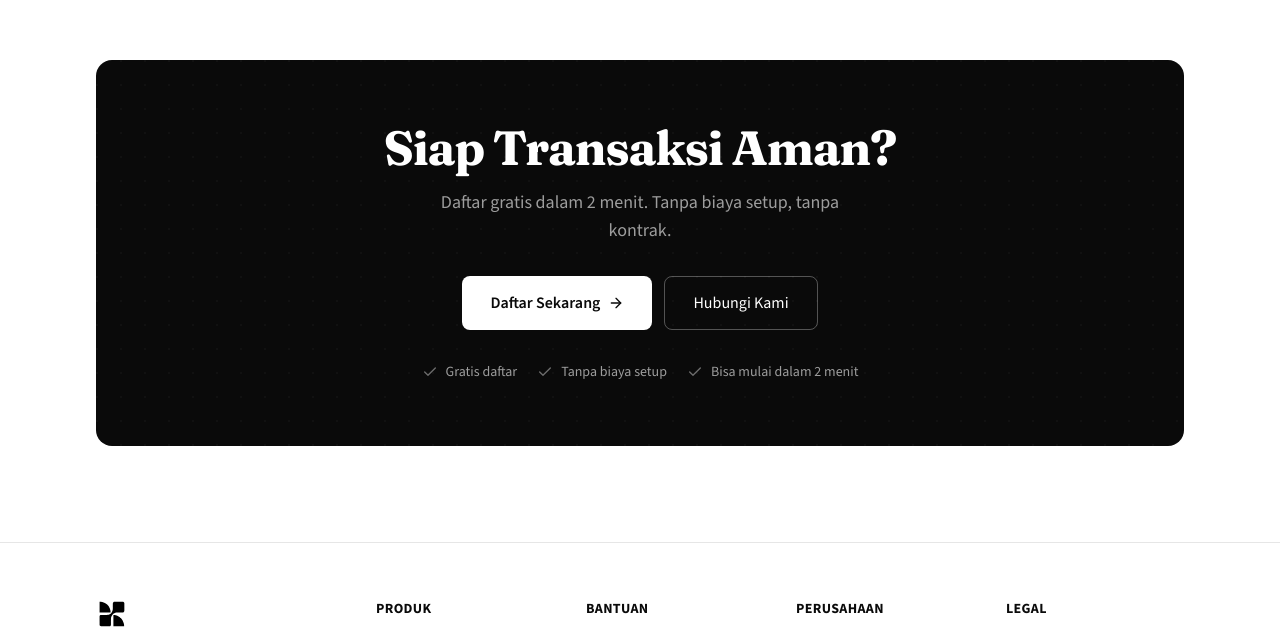
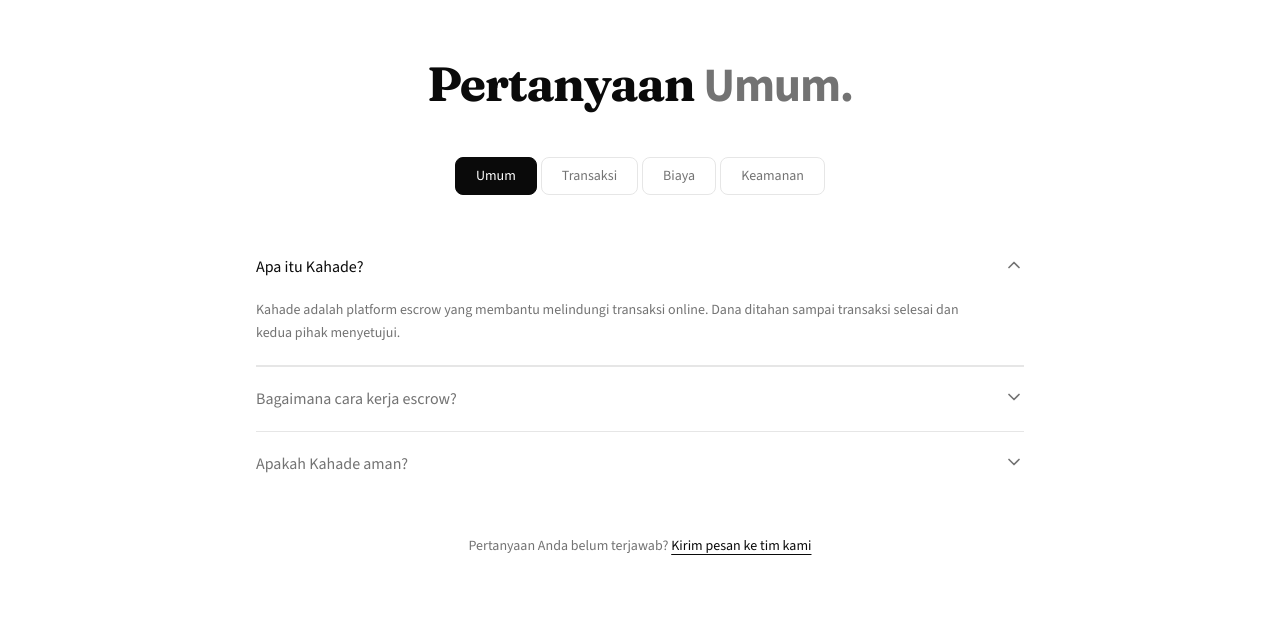
Before and after one commit to kahade-id/landing, a Next.js app: page / in a window 1280 px wide. Shown: the part 6321-6960 px from the top of the page. Built offline with nearby package versions, Linux system fonts and the light colour scheme.

Commit message:
Update page.tsx

```diff
--- a/app/page.tsx
+++ b/app/page.tsx
@@ -7,21 +7,9 @@
   HowItWorksSection,
   ComplianceSection,
   TestimonialsSection,
+  FAQSection,
   CTASection,
 } from "@/components/sections";
-
-/* Urutan section yang logis & conversion-friendly:
-   1. Header
-   2. Hero
-   3. Problem       — bangun pain point
-   4. Solusi/Fitur  — tunjukkan solusi
-   5. Keamanan      — bangun kepercayaan
-   6. Cara Kerja    — edukasi mekanisme
-   7. Komitmen Kepatuhan — validasi regulasi
-   8. Testimoni     — social proof
-   9. CTA           — konversi
-  10. Footer
-*/
 
 export default function Home() {
   return (
@@ -35,6 +23,7 @@
         <HowItWorksSection />
         <ComplianceSection />
         <TestimonialsSection />
+        <FAQSection />
         <CTASection />
       </main>
       <Footer />
```
